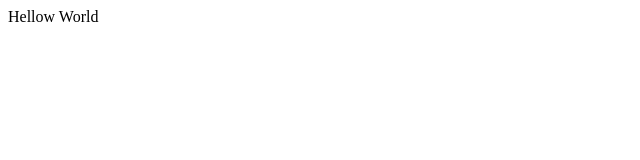
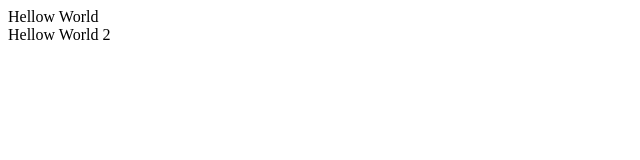
Before and after one commit to VolodymyrYakubovskij91/Demo, a website: page index.html in a window 1280 px wide. Shown: the whole page, without its empty margins (0-640 px from the left). Drawn offline with Linux system fonts and the light colour scheme.

Commit message:
Second commit

```diff
--- a/index.html
+++ b/index.html
@@ -8,5 +8,6 @@
 </head>
 <body>
     <div>Hellow World</div>
+    <div>Hellow World 2</div>
 </body>
 </html>
```
Also changed, not shown: 1 other file.
